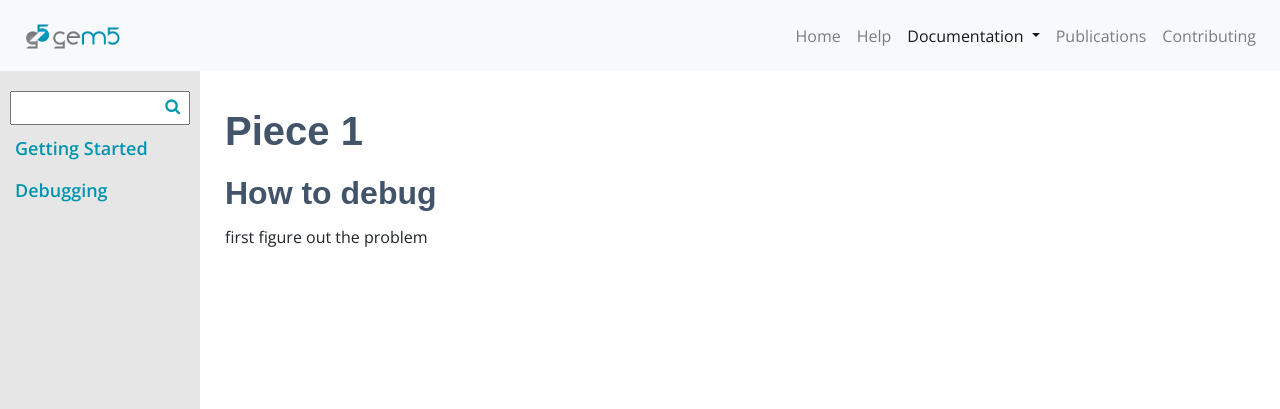
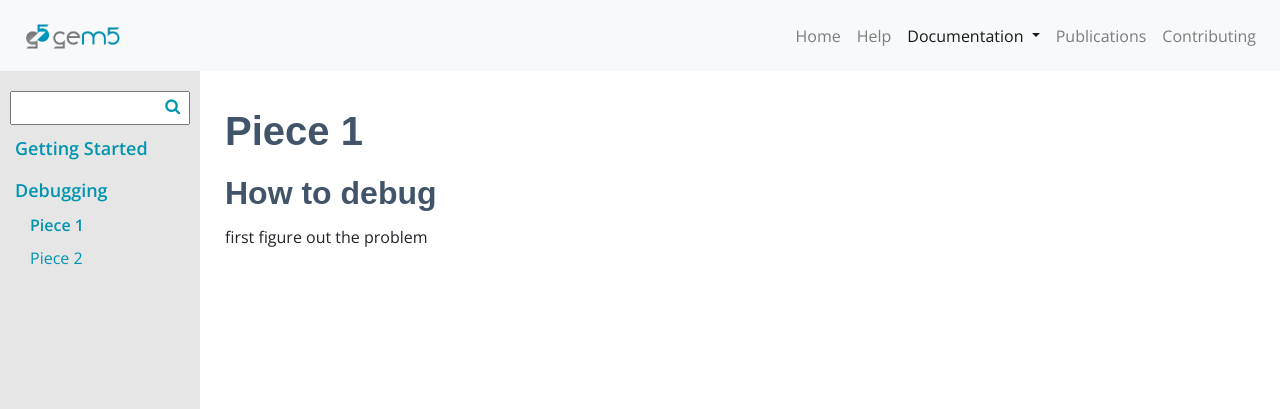
Before and after one commit to gem5/website, a Jekyll site: the page built from _pages/documentation/piece1.md, in a window 1280 px wide. Shown: the top 409 px of the page. Built offline with Jekyll 4.4.1, drawn with Linux system fonts in a browser that asks for light colours; nearby versions of some CDN libraries; some web fonts are replaced.

```diff
--- a/_layouts/documentation.html
+++ b/_layouts/documentation.html
@@ -14,10 +14,10 @@
   </div>
   <!-- Pull navigation from _data/documentation.yml -->
   {% for item in site.data.documentation.docs %}
-    <a class="item" {% if item.url %}href="{{ item.url }}"{% else %}data-toggle="collapse" href="#{{ item.id }}"{% endif %}" href="{{ it}}" role="button" aria-expanded="false" aria-controls="collapseExample">
+    <a class="item" {% if item.url %}href="{{ item.url }}"{% else %}data-toggle="collapse" href="#{{ item.id }}"{% endif %} role="button" aria-expanded="false" aria-controls="collapseExample">
       {{ item.title }}
     </a>
-    <div class="collapse {% if page.id == item.id %}show{% endif %}" id="{{ item.id }}">
+    <div class="collapse {% if page.parent == item.id %}show{% endif %}" id="{{ item.id }}">
       {% for subitem in item.subitems %}
         <a class="subitem {% if subitem.page == page.title %}active{% endif %}" href="{{ subitem.url }}">{{ subitem.page }}</a>
       {% endfor %}
--- a/_pages/documentation/piece1.md
+++ b/_pages/documentation/piece1.md
@@ -1,7 +1,7 @@
 ---
 layout: documentation
 title: Piece 1
-id: debugging
+parent: debugging
 permalink: /piece1/
 ---
 ## How to debug
```
Also changed, not shown: _pages/documentation/gettingstarted.md (+1 -1 lines), _pages/documentation/introduction.md (+1 -1 lines), README.md, 5 other files.
